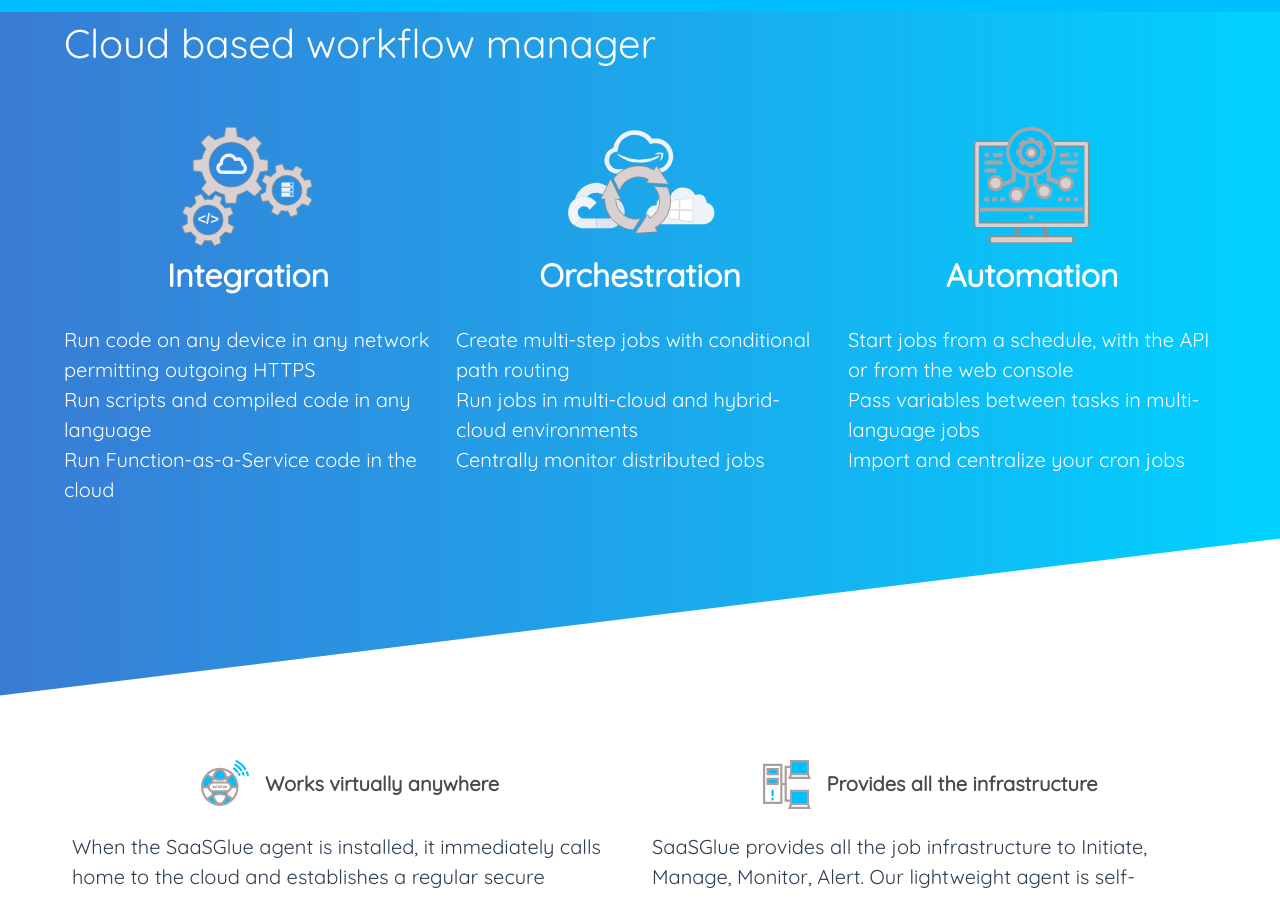
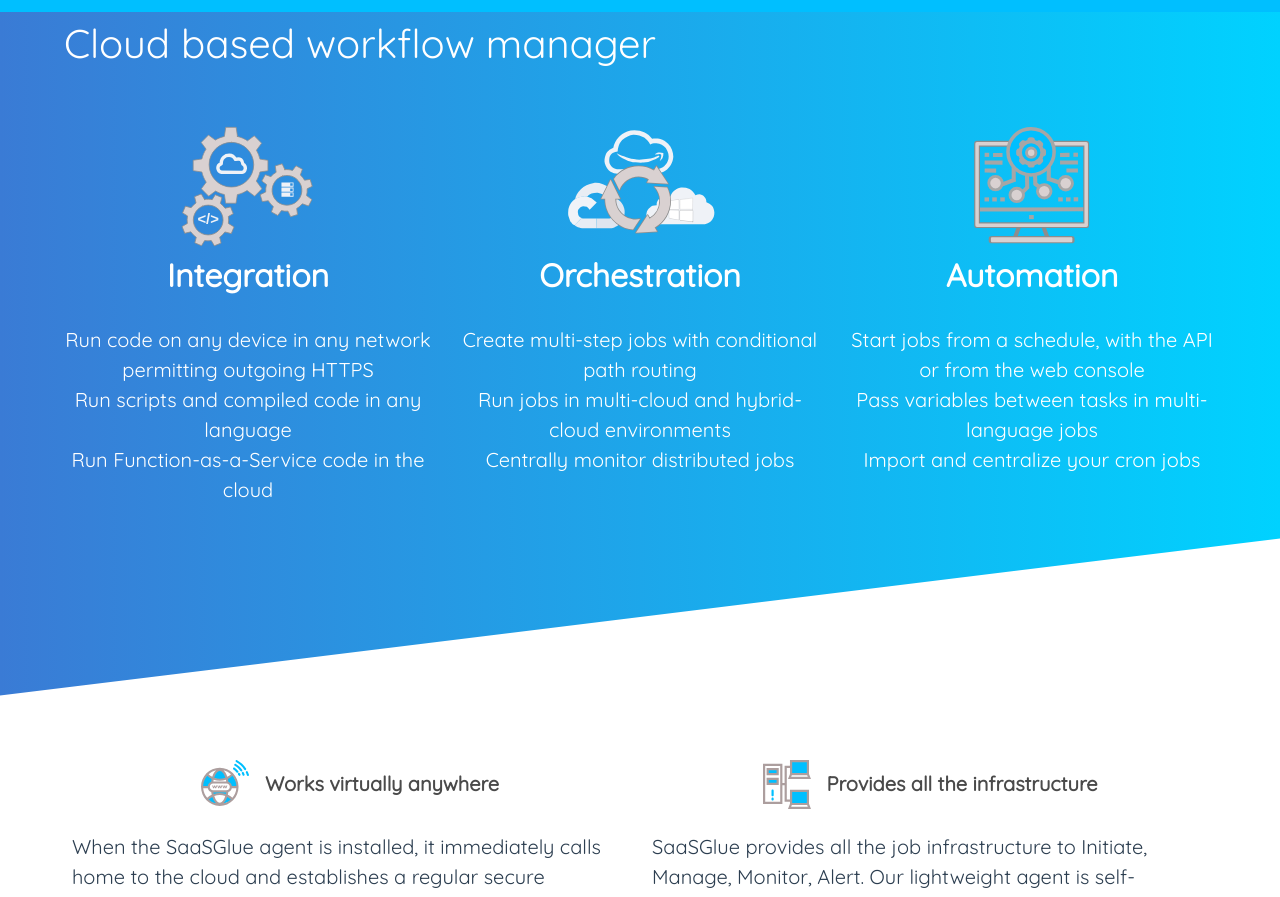
Before and after one commit to theironcook/sgmv3, a Vue app: page / in a window 1280 px wide. Shown: the part 788-1685 px from the top of the page. Built offline with nearby package versions, Linux system fonts and the light colour scheme.

Commit message:
align text on touch devices to the left

```diff
--- a/src/components/home/Home.vue
+++ b/src/components/home/Home.vue
@@ -34,33 +34,39 @@
                     <h2 class="title is-size-2-desktop is-size-4-touch has-text-weight-normal has-text-white">Cloud based workflow manager</h2>
                 </div>
             </div>
-            <div class="columns is-size-5-desktop is-size-6-touch has-text-left-tablet has-text-centered-mobile">
+            <div class="columns is-size-5-desktop is-size-6-touch has-text-centered">
                 <div class="column">
                     <figure class="image is-3by1">
                         <img src="@/assets/images/integration.svg" width="180" height="165" />
                     </figure>
                     <h2 class="py-2 title has-text-centered has-text-white">Integration</h2>
+                    <div class="is-inline-block has-text-left-touch has-text-centered">
                         <p>Run code on any device in any network permitting outgoing HTTPS</p>
                         <p>Run scripts and compiled code in any language</p>
                         <p>Run Function-as-a-Service code in the cloud</p>
+                    </div>
                 </div>
                 <div class="column">
                     <figure class="image is-3by1">
                         <img src="@/assets/images/orchestration.svg" width="210" height="160" />
                     </figure>
                     <h2 class="py-2 title has-text-centered has-text-white">Orchestration</h2>
+                    <div class="is-inline-block has-text-left-touch has-text-centered">
                         <p>Create multi-step jobs with conditional path routing</p>
                         <p>Run jobs in multi-cloud and hybrid-cloud environments</p>
                         <p>Centrally monitor distributed jobs</p>
+                    </div>
                 </div>
                 <div class="column">
                     <figure class="image is-3by1">
                         <img src="@/assets/images/automation.svg" width="150" />
                     </figure>
                     <h2 class="py-2 title has-text-centered has-text-white">Automation</h2>
+                    <div class="is-inline-block has-text-left-touch has-text-centered">
                         <p>Start jobs from a schedule, with the API or from the web console</p>
                         <p>Pass variables between tasks in multi-language jobs</p>
                         <p>Import and centralize your cron jobs</p>
+                    </div>
                 </div>
             </div>
         </div>
```
Lines whose indentation alone changed are shown as unchanged.
